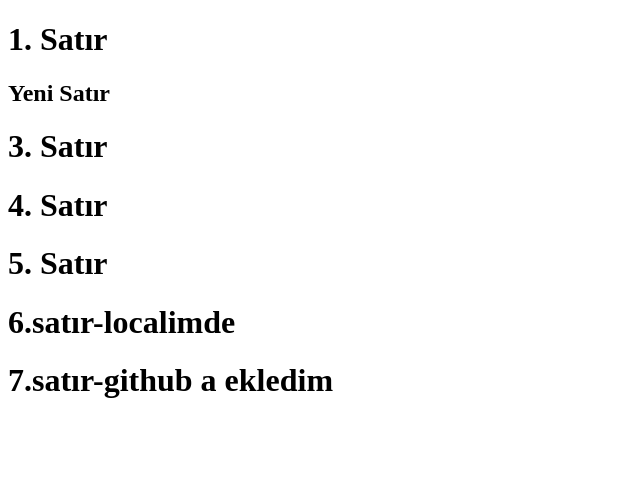
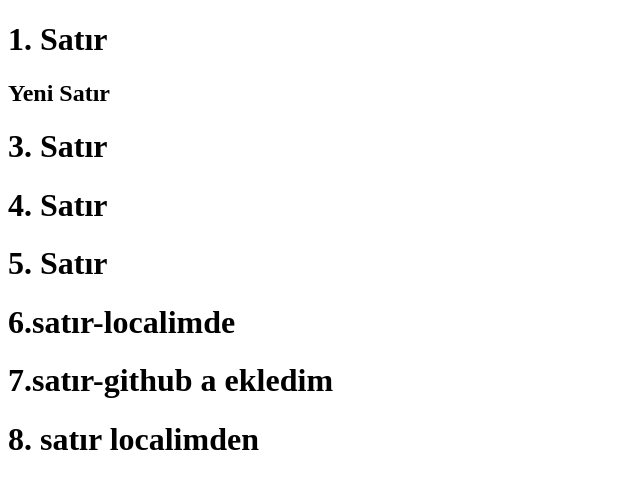
Before and after one commit to emredemir1122/WebDevGitDeneme, a plain HTML site: page index.html in a window 1280 px wide. Shown: the whole page, without its empty margins (0-640 px from the left). Drawn offline with Linux system fonts and the light colour scheme.

Commit message:
8.satır lokalde

```diff
--- a/index.html
+++ b/index.html
@@ -12,5 +12,6 @@
      <h1>5. Satır</h1>
      <h1>6.satır-localimde</h1>
     <h1>7.satır-github a ekledim</h1>
+    <h1>8. satır localimden</h1>
   </body>
 </html>
```
